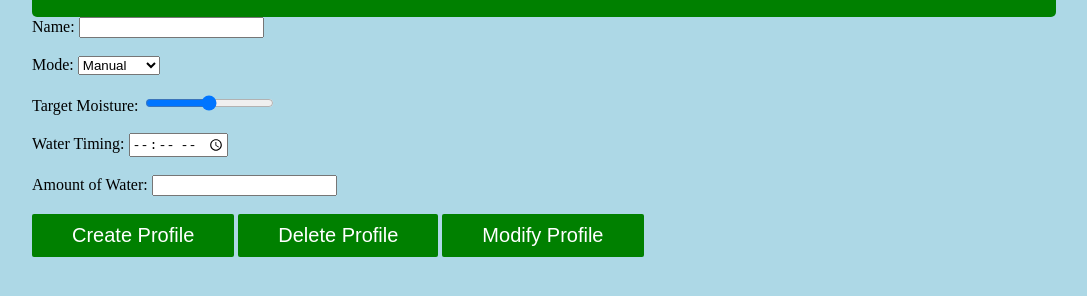
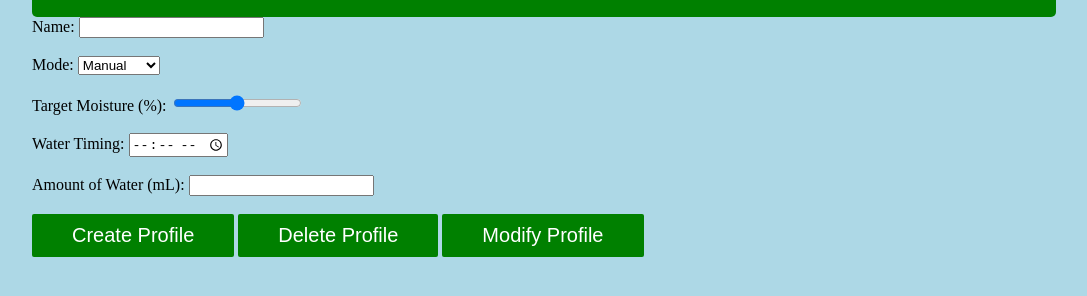
Before and after one commit to Okkurat/TeleFarm, a website: page public/profiles.html in a window 1280 px wide. Shown: the part 144-440 px from the top of the page, without its empty margins (96-1183 px from the left). Drawn offline with Linux system fonts and the light colour scheme; no server answers.

Commit message:
Final cleaaning ups..

```diff
--- a/public/profiles.html
+++ b/public/profiles.html
@@ -28,13 +28,13 @@
         <option value="1">Automatic</option>
     </select><br><br>
 
-    <label for="moistureRange">Target Moisture:</label>
+    <label for="moistureRange">Target Moisture (%):</label>
     <input type="range" id="moistureRange" min="0" max="100"><span id="moistureValue"></span><br><br>
 
     <label for="waterTimingInput">Water Timing:</label>
     <input type="time" id="waterTimingInput"><br><br>
 
-    <label for="amountOfWaterInput">Amount of Water:</label>
+    <label for="amountOfWaterInput">Amount of Water (mL):</label>
     <input type="number" id="amountOfWaterInput"><br><br>
 
     <button id="createProfileBtn">Create Profile</button>
```
Also changed, not shown: 1 other file.
